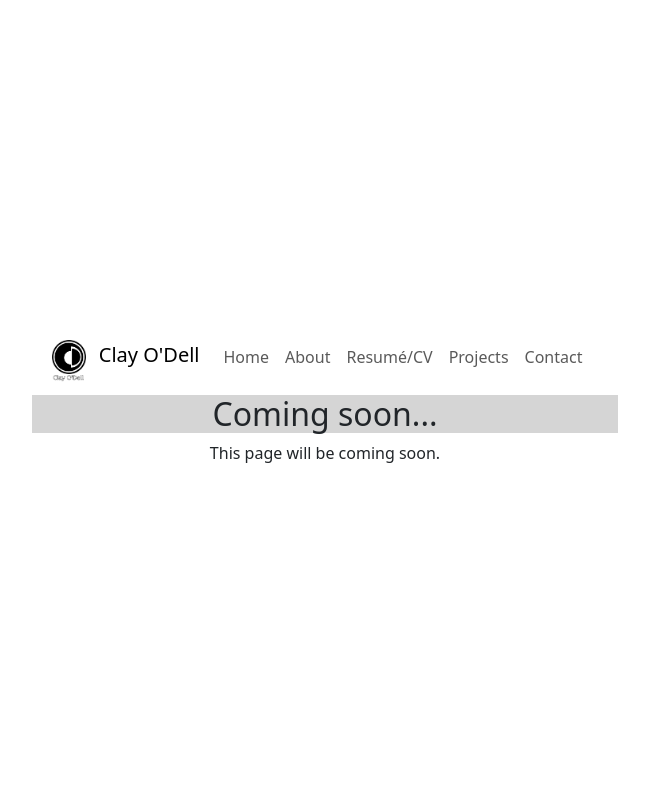
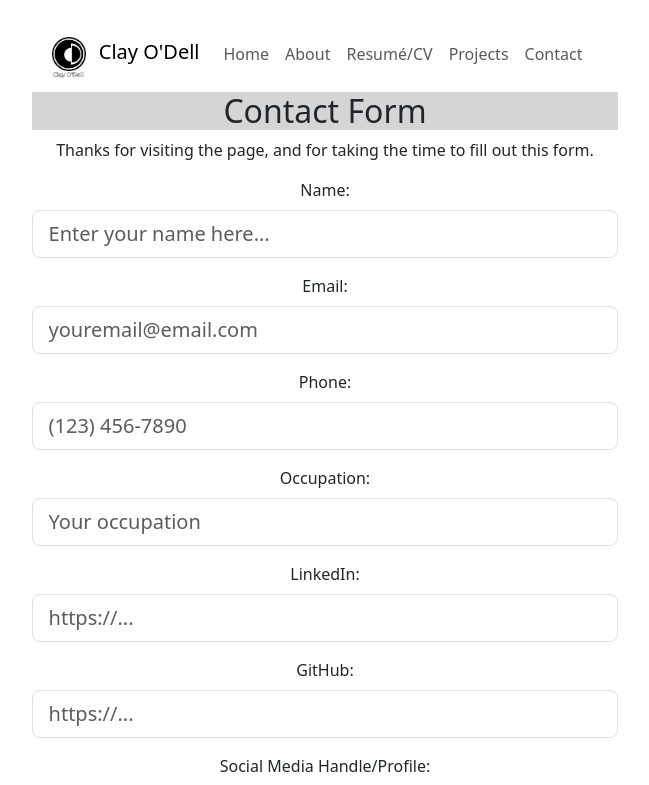
Before and after one commit to clay-odell/clayodell_com_Frontend, a React (Vite) app: page /contact in a window 1280 px wide. Shown: the top 785 px of the page, without its empty margins (315-964 px from the left). Built offline with nearby package versions, Linux system fonts and the light colour scheme; no server answers.

Commit message:
fixed api Call for posting contact information

```diff
--- a/api.js
+++ b/api.js
@@ -1,4 +1,4 @@
-const API_URL = import.meta.env.VITE_API_URL || 'http://82.29.198.28:3000';
+const API_URL = 'http://82.29.198.28:3000';
 
 const apiRequest = async (endpoint, method = 'GET', data = null) => {
   try {
@@ -23,7 +23,7 @@ const apiRequest = async (endpoint, method = 'GET', data = null) => {
 
     // Check if response is JSON
     try {
-      const result = JSON.parse(textResponse);
+      const result = await JSON.parse(textResponse);
       return result;
     } catch (parseError) {
       // Return plain text response if JSON parsing fails
--- a/package.json
+++ b/package.json
@@ -14,7 +14,6 @@
   "dependencies": {
     "bootstrap": "^5.3.3",
     "cors": "^2.8.5",
-    "gh-pages": "^6.3.0",
     "react": "^19.0.0",
     "react-bootstrap": "^2.10.9",
     "react-dom": "^19.0.0",
--- a/src/Contact.jsx
+++ b/src/Contact.jsx
@@ -45,9 +45,8 @@ const Contact = () => {
 
   return (
     <>
-    <h2>Coming soon...</h2>
-    <p>This page will be coming soon.</p>
-      {/* {submitted ? (
+
+      {submitted ? (
         <h3>
           Thank you for making contact. If requested, a response will be coming
           soon.
@@ -172,7 +171,7 @@ const Contact = () => {
             </form>
           </section>
         </>
-      )} */}
+      )}
     </>
   );
 };
```
Also changed, not shown: 1 other file (tests, documents, lock files or other folders).
